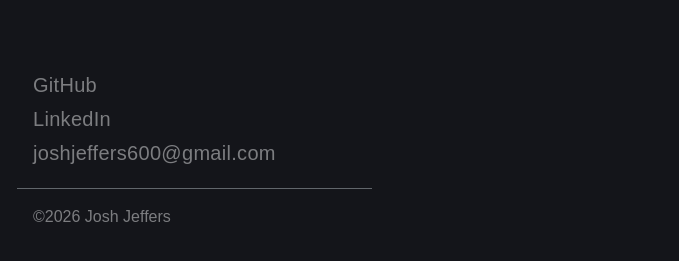
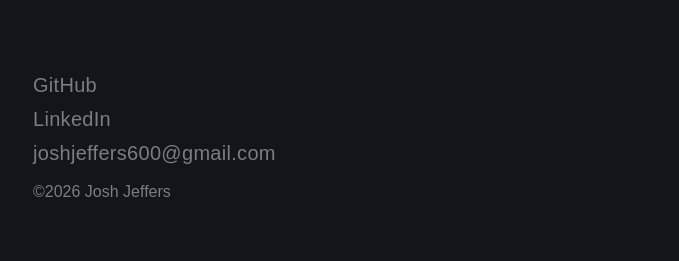
Before and after one commit to pumbas600/E-Portfolio, a Next.js app: page /projects in a window 1280 px wide. Shown: the part 2401-2662 px from the top of the page, without its empty margins (287-966 px from the left). Built offline with nearby package versions, Linux system fonts and the light colour scheme; no server answers; a web font is replaced by a local one.

Commit message:
footer: remove divider

```diff
--- a/src/components/Footer/Footer.module.css
+++ b/src/components/Footer/Footer.module.css
@@ -3,23 +3,15 @@
   margin-block-end: var(--space-6);
 }
 
-.links {
+.linkGroup {
   width: fit-content;
   display: flex;
   flex-direction: column;
   gap: var(--space-0_25);
-
-  &::after {
-    content: '';
-    display: block;
-    margin-block: var(--space-1);
-    margin-inline-end: calc(-1 * var(--space-6));
-    margin-inline-start: calc(-1 * var(--space-1));
-    border-block-end: var(--hairline) solid var(--border-color);
-  }
 }
 
 .copyrightText {
+  margin-block-start: var(--space-0_75);
   font-size: var(--type-1);
   color: var(--secondary-text-color);
 }
--- a/src/components/Footer/index.tsx
+++ b/src/components/Footer/index.tsx
@@ -7,7 +7,7 @@ export default function Footer() {
 
   return (
     <footer className={styles.footerLayout}>
-      <div className={styles.links}>
+      <div className={styles.linkGroup}>
         {PersonalLinks.map((link) => (
           <FooterLink key={link.href} href={link.href}>
             {link.name}
```
